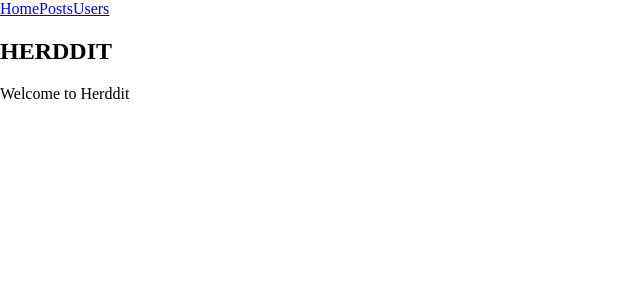
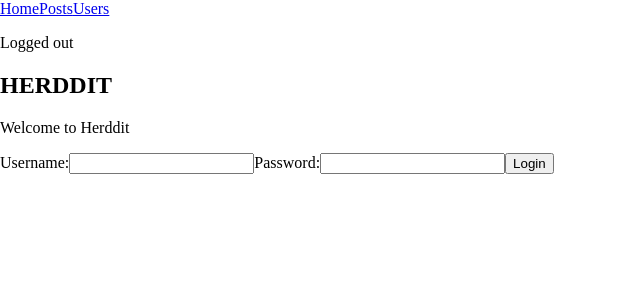
Before and after one commit to isaksolheim/music-forum, a React (Create React App) app: page / in a window 1280 px wide. Shown: the top 300 px of the page, without its empty margins (0-640 px from the left). Built offline with nearby package versions, Linux system fonts and the light colour scheme.

Commit message:
add user authentication

```diff
--- a/package.json
+++ b/package.json
@@ -3,6 +3,7 @@
   "version": "0.1.0",
   "private": true,
   "dependencies": {
+    "axios": "^0.19.0",
     "node-sass": "^4.12.0",
     "react": "^16.8.6",
     "react-dom": "^16.8.6",
--- a/src/App.js
+++ b/src/App.js
@@ -1,4 +1,5 @@
 import React from 'react';
+import axios from 'axios';
 import { BrowserRouter as Router, Route } from 'react-router-dom';
 import './style/main.scss';
 import Navbar from './components/Navbar';
@@ -6,17 +7,89 @@ import Landing from './components/Landing';
 import Posts from './components/Posts';
 import Users from './components/Users';
 
-function App() {
+class App extends React.Component {
+  constructor(props) {
+    super(props);
+
+    this.state = {
+      loggedIn: false,
+      username: '',
+      password: '',
+      usernameInput: '',
+      passwordInput: '',
+    }
+
+    this.submitHandler = this.submitHandler.bind(this);
+    this.usernameHandler = this.usernameHandler.bind(this);
+    this.passwordHandler = this.passwordHandler.bind(this);
+  }
+
+  submitHandler(e) {
+    e.preventDefault();
+
+    // check if login is correct
+    var username = this.state.usernameInput;
+    var password = this.state.passwordInput;
+
+    axios.get('http://localhost:5000/users')
+      .then(res => {
+        var status = 0;
+        for (var i = 0; i < res.data.length; i++) {
+          if (res.data[i].username === username) {
+            if (res.data[i].password === password) {
+              this.setState({
+                loggedIn: true,
+                username: this.state.usernameInput,
+                password: this.state.passwordInput
+              });
+              status = 1;
+              break;
+            } else {
+              console.log('wrong password');
+              break;
+            }
+          }
+        }
+        if (status) {
+          console.log('login succeeded')
+        } else {
+          console.log('login failed')
+        }
+      });
+
+  }
+
+  usernameHandler(e) {
+    this.setState({ usernameInput: e.target.value });
+  }
+
+  passwordHandler(e) {
+    this.setState({ passwordInput: e.target.value });
+  }
+
+  render() {
     return (
       <div className="App">
         <Router>
-        <Navbar />
-        <Route path="/" exact component={Landing} />
-        <Route path="/posts" exact component={Posts} />
-        <Route path="/users" exact component={Users} />
+          <Navbar state={this.state} />
+          <Route path="/" exact render={(props) => (
+            <Landing {...props}
+              submitHandler={this.submitHandler}
+              usernameHandler={this.usernameHandler}
+              passwordHandler={this.passwordHandler}
+              state={this.state}
+            />
+          )} />
+          <Route path="/posts" exact render={(props) => (
+            <Posts {...props} state={this.state} />
+          )} />
+          <Route path="/users" exact render={(props) => (
+            <Users {...props} state={this.state} />
+          )} />
         </Router>
       </div>
     );
   }
+}
 
 export default App;
--- a/src/components/Landing.js
+++ b/src/components/Landing.js
@@ -1,10 +1,21 @@
 import React from 'react';
 
-function Landing() {
+function Landing(props) {
   return(
     <section>
       <h1>HERDDIT</h1>
       <p>Welcome to Herddit</p>
+      <form onSubmit={props.submitHandler}>
+        <label>
+          Username:
+          <input type="text" name="name" onChange={props.usernameHandler} />
+        </label>
+        <label>
+          Password:
+          <input type="text" name="name" onChange={props.passwordHandler} />
+        </label>
+        <input type="submit" value="Login" />
+      </form>
     </section>
   );
 }
--- a/src/components/Navbar.js
+++ b/src/components/Navbar.js
@@ -1,12 +1,16 @@
 import React from 'react';
 import { Link } from 'react-router-dom';
 
-function Navbar() {
+function Navbar(props) {
+  let loggedInText = (
+    <p>Logged in as: {props.state.username}</p>
+  );
   return(
     <nav>
       <Link to="/">Home</Link>
       <Link to="/posts">Posts</Link>
       <Link to="/users">Users</Link>
+      {props.state.loggedIn ? loggedInText : <p>Logged out</p>}
     </nav>
   );
 }
```
Also changed, not shown: 2 other files (tests, documents, lock files or other folders). Lines whose indentation alone changed are shown as unchanged.
